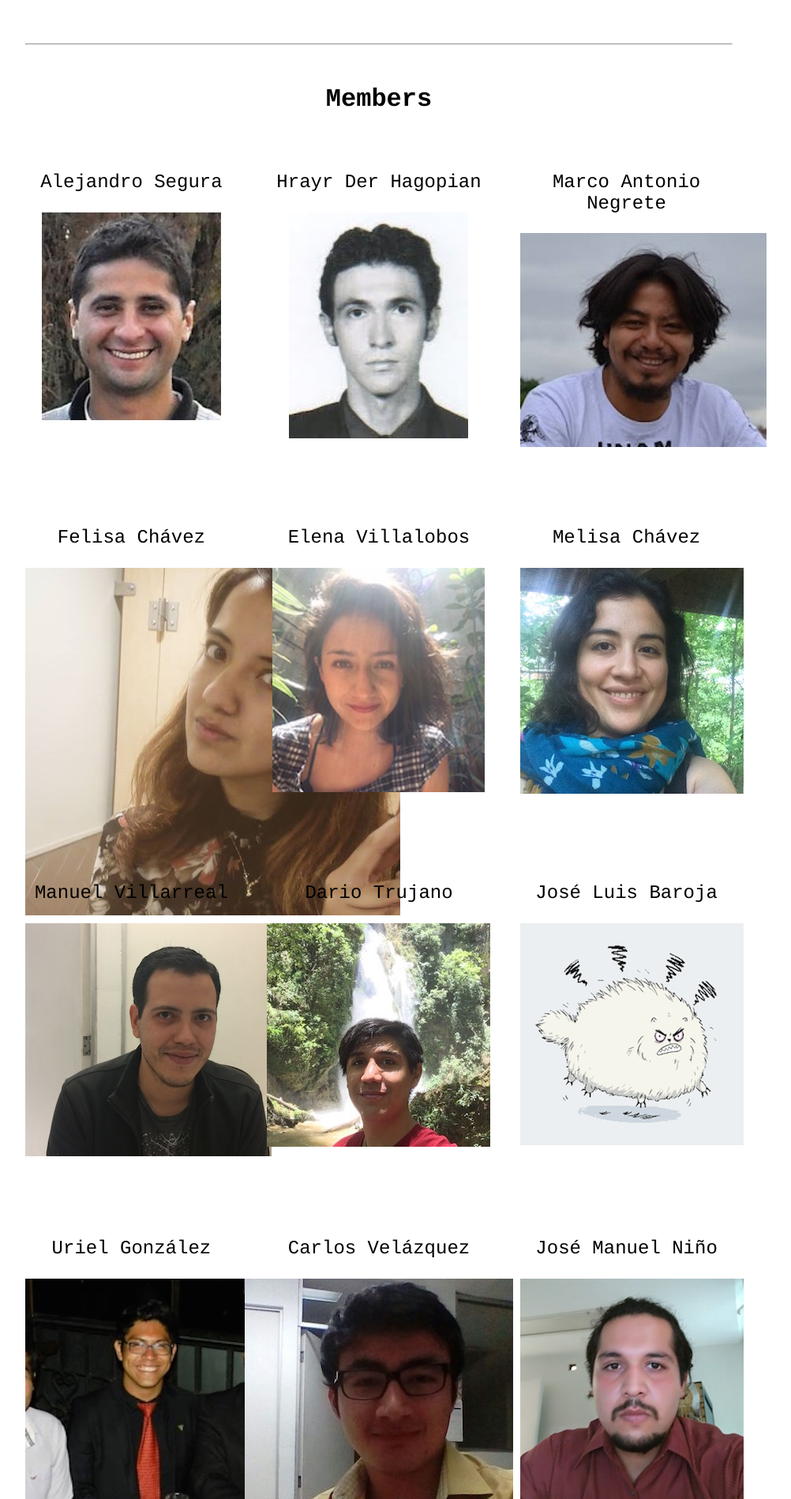
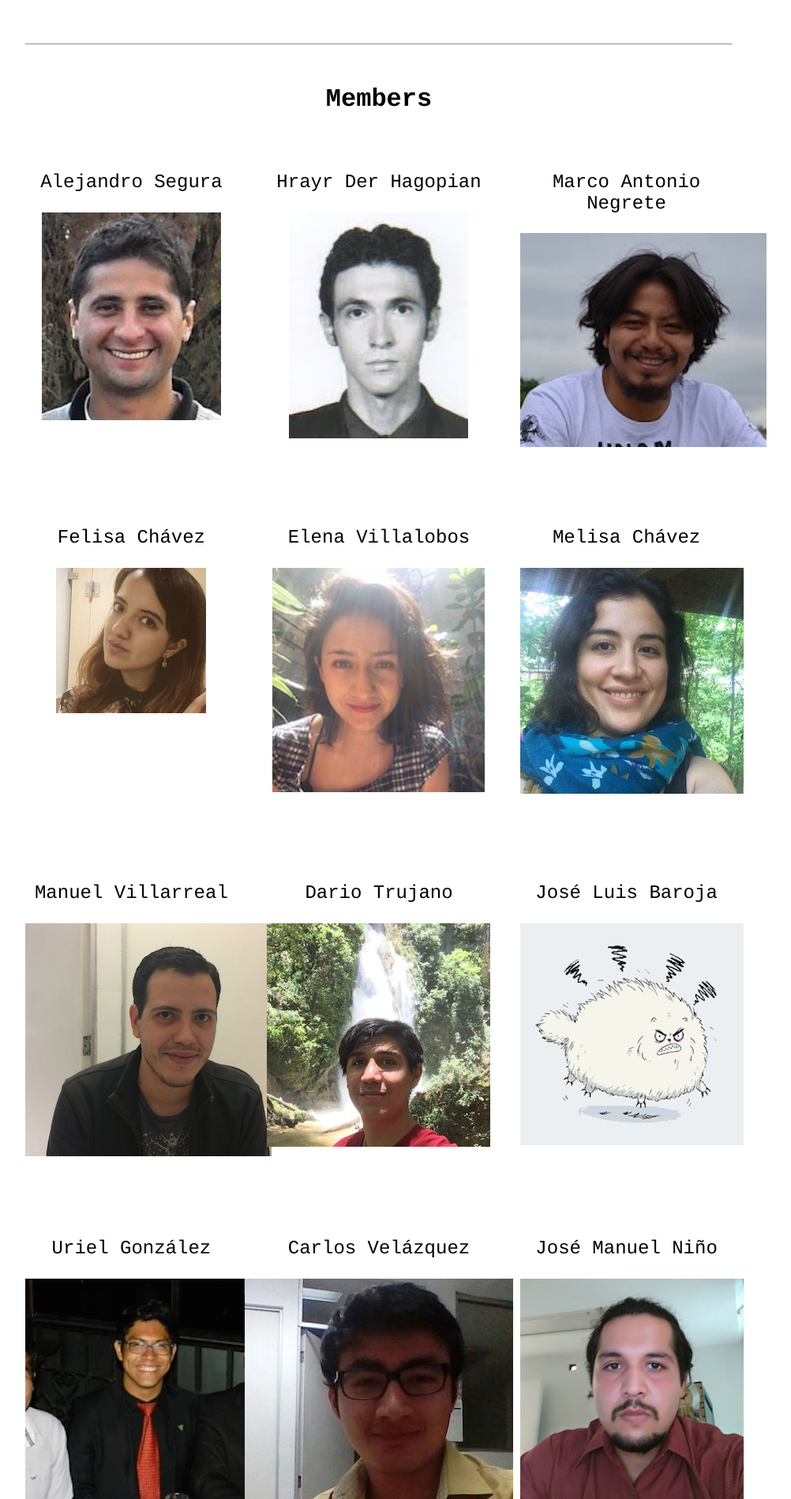
Before and after one commit to BouzasLab25/bouzaslab25.github.io, a Jekyll site: the page built from people/index.html, in a window 1280 px wide. Shown: the part 725-2623 px from the top of the page at 79% size, without its empty margins (160-1162 px from the left). Built offline with Jekyll 4.4.1, drawn with Linux system fonts in a browser that asks for light colours.

Commit message:
Update index.html

```diff
--- a/people/index.html
+++ b/people/index.html
@@ -31,7 +31,7 @@
 
   <div class="left">
    <p><a class='lu' href="/people/felisa.html">Felisa Chávez</a></p>
-	  <a href="/people/felisa.html"><img class="displayed" src="/images/AdrianaF.jpg" /></a>
+	  <a href="/people/felisa.html"><img class="displayed" src="/images/Adrifelcha.jpg" /></a>
   </div>
 
   <div class="center" >
```
